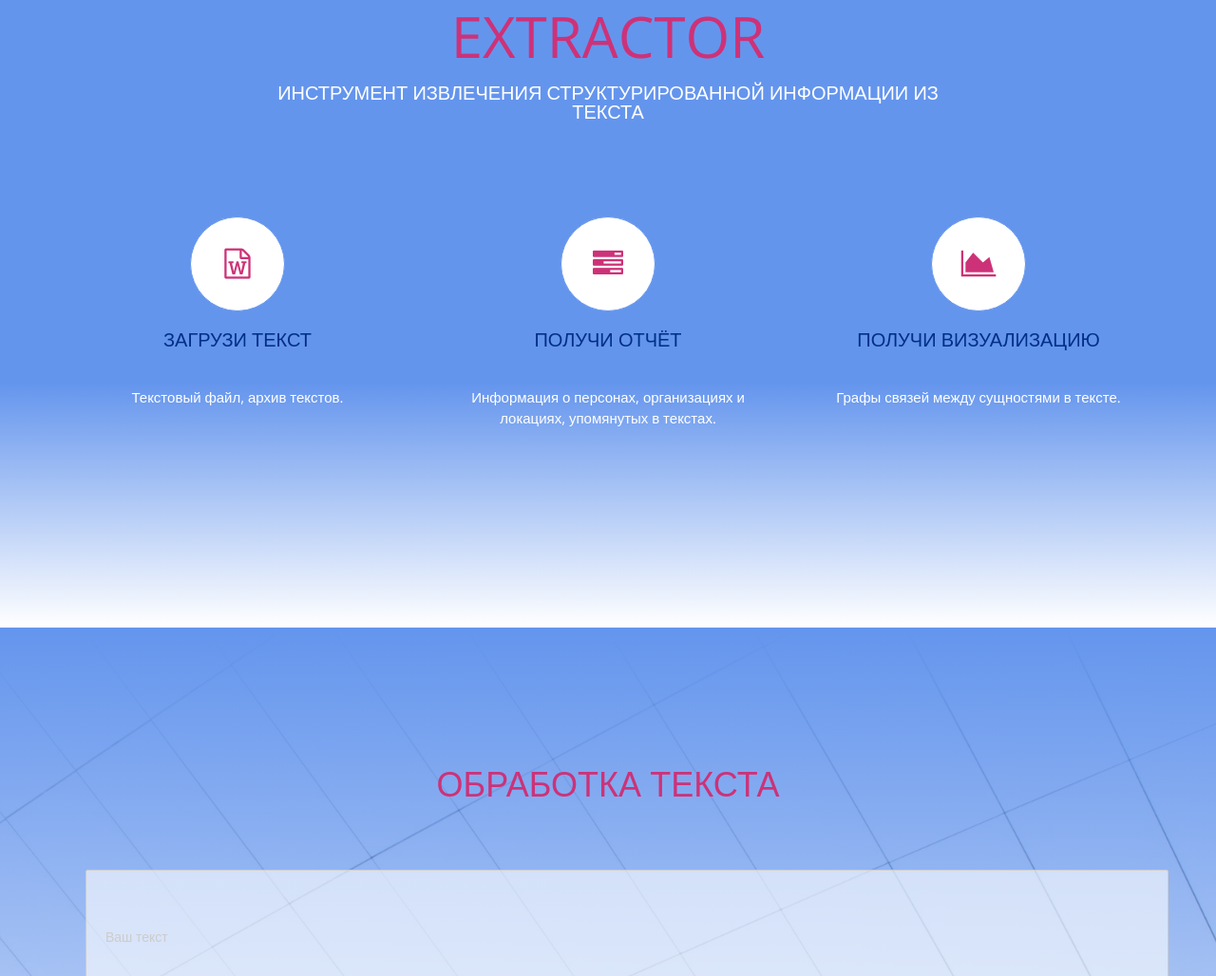
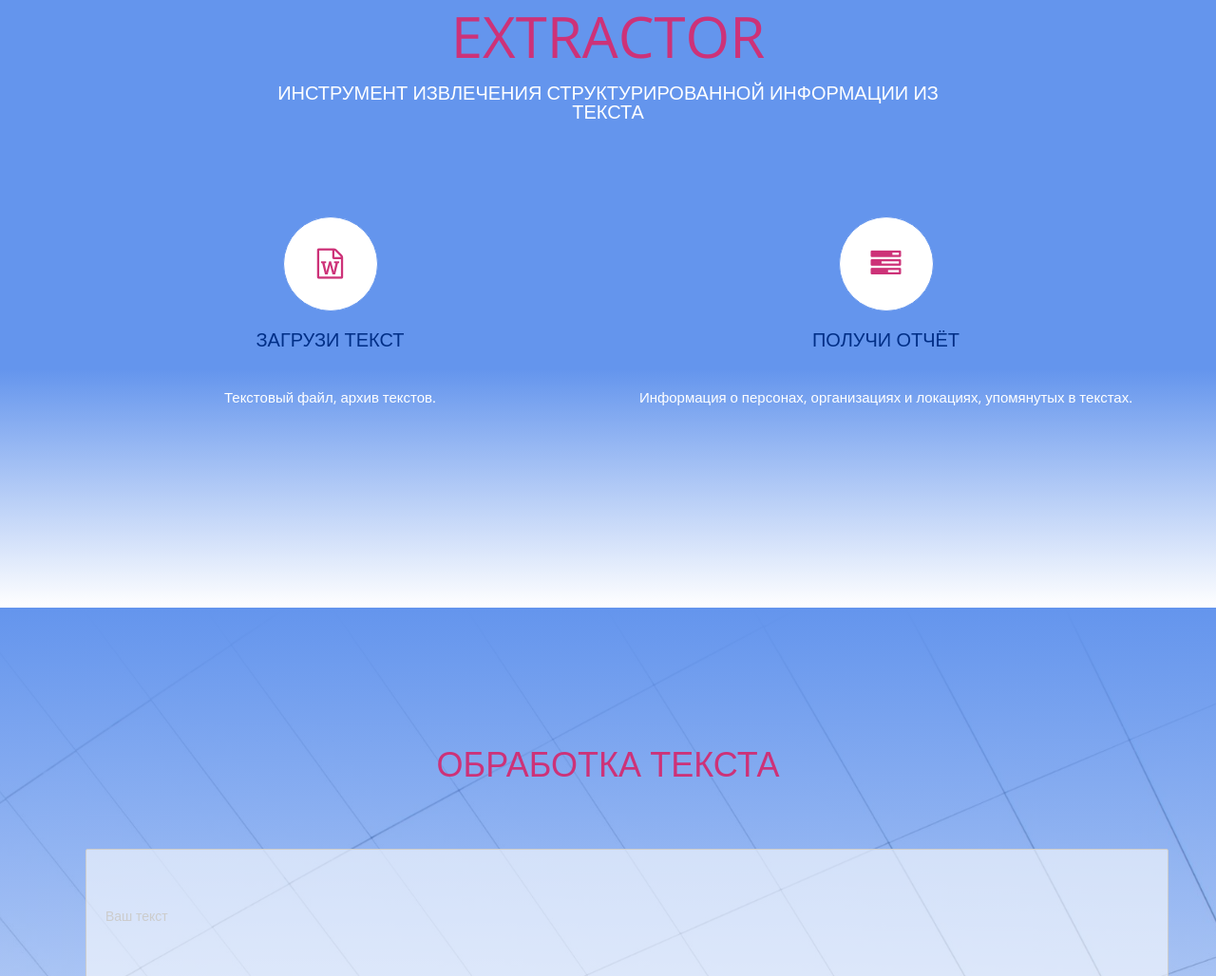
Before and after one commit to uliana-sentsova/NER, a plain HTML site: page templates/index.html in a window 1280 px wide. Shown: the part 1022-2050 px from the top of the page at 95% size. Drawn offline with nearby package versions, Linux system fonts and the light colour scheme.

Commit message:
visualization icon removed

```diff
--- a/templates/index.html
+++ b/templates/index.html
@@ -78,17 +78,17 @@
       <h3>Инструмент извлечения структурированной информации из текста</h3>
     </div>
     <div class="row">
-      <div class="col-xs-6 col-md-4"><i class="fa fa-file-word-o" aria-hidden="true"></i>
+      <div class="col-xs-6 col-md-6"><i class="fa fa-file-word-o" aria-hidden="true"></i>
         <h4>Загрузи текст</h4>
         <p>Текстовый файл, архив текстов.</p>
       </div>
-      <div class="col-xs-6 col-md-4"> <i class="fa fa-tasks"></i>
+      <div class="col-xs-6 col-md-6"> <i class="fa fa-tasks"></i>
         <h4>Получи отчёт</h4>
         <p>Информация о персонах, организациях и локациях, упомянутых в текстах.</p>
       </div>
-      <div class="col-xs-6 col-md-4"> <i class="fa fa-area-chart"></i>
+<!--       <div class="col-xs-6 col-md-4"> <i class="fa fa-area-chart"></i>
         <h4>Получи визуализацию</h4>
-        <p>Графы связей между сущностями в тексте.</p>
+        <p>Графы связей между сущностями в тексте.</p> -->
       </div>
     </div>
   </div>
```
